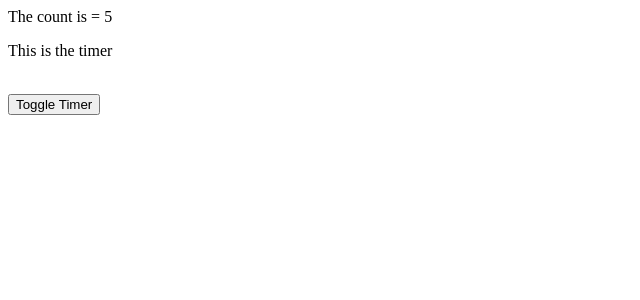
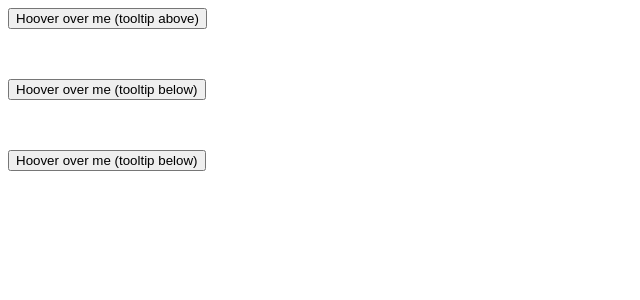
Before and after one commit to comrade369/jsCafeReact, a React app: page / in a window 1280 px wide. Shown: the top 300 px of the page, without its empty margins (0-640 px from the left). Built offline with nearby package versions, Linux system fonts and the light colour scheme.

Commit message:
10 Modules Completed

```diff
--- a/src/App.js
+++ b/src/App.js
@@ -1,12 +1,12 @@
 
 import React from "react";
-import EffectExample from "./components/EffectExample.jsx";
+import LayoutEffectExample from "./components/LayoutEffectExample.jsx";
 
 function App() {
 
     return (
         <>
-            <EffectExample />
+            <LayoutEffectExample />
         </>
     );
 }
--- /dev/null
+++ b/src/components/ButtonWithTooltip.jsx
@@ -0,0 +1,44 @@
+
+import React from "react";
+import { useState, useRef } from "react";
+import Tooltip from "./Tooltip.jsx";
+
+function ButtonWithTooltip(props) {
+
+    const {children, tooltipcontent} = props;
+
+    // using useState to store position of button in variable.
+    const [targetPositions, setPositions] = useState();
+
+    // using useRef to get the coordinates of the button.
+    const buttonRef = useRef(null);
+
+    const handleMouseEnter = () => {
+        // get positions
+        const rect = buttonRef.current.getBoundingClientRect();
+        setPositions({
+            left: rect.left,
+            top: rect.top,
+            right: rect.right,
+            bottom: rect.bottom,
+        });
+    }
+
+    return (
+        <>
+            <button
+                onPointerEnter={handleMouseEnter}
+                onPointerLeave={function() {
+                    setPositions(null);
+                }}
+            >
+                {children}
+            </button>
+
+            {targetPositions && <Tooltip targetPositions={targetPositions}>{tooltipcontent}</Tooltip>}
+        </>
+    );
+
+}
+
+export default ButtonWithTooltip;
--- /dev/null
+++ b/src/components/LayoutEffectExample.jsx
@@ -0,0 +1,65 @@
+// learning about useLayoutEffect, difference between useEffect and useLayoutEffect, createPortal, ...etc.
+
+import React, {useLayoutEffect, useEffect} from "react";
+import ButtonWithTooltip from "./ButtonWithTooltip.jsx";
+
+function LayoutEffectExample() {
+
+
+    // useLayoutEffect only used at the places, where we want to make some calculations
+    // of any element, before the elements appear on the screen.
+    // It helps us avoid lags and jitters in our applications.
+    // useLayoutEffect(function() {
+    //     console.log("I am useLayoutEffect");
+    // });
+
+    // useEffect(function() {
+    //     console.log("I am useEffect");
+    // });
+
+    // return (
+    //     <h1>useLayoutEffect runs before any thing reprints in the browser, and before any useEffect.</h1>
+    // );
+
+    // Example of useLayoutEffect.
+    return (
+        <>
+            <ButtonWithTooltip
+                tooltipcontent={
+                    <div>
+                        This tooltip does not fit above the button.
+                        <br />
+                        This is why it's displayed below instead!
+                    </div>
+                }
+            >
+                Hoover over me (tooltip above)
+            </ButtonWithTooltip>
+
+            <div style={{height: 50}} />
+
+            <ButtonWithTooltip
+                tooltipcontent={
+                    <div>This tooltip fits above the button</div>
+                }
+            >
+                Hoover over me (tooltip below)
+            </ButtonWithTooltip>
+
+            <div style={{height: 50}} />
+
+            <ButtonWithTooltip
+                tooltipcontent={
+                    <div>This tooltip fits above the button</div>
+                }
+            >
+                Hoover over me (tooltip below)
+            </ButtonWithTooltip>
+
+        </>
+
+    );
+
+}
+
+export default LayoutEffectExample;
--- /dev/null
+++ b/src/components/Tooltip.jsx
@@ -0,0 +1,62 @@
+import React, {useRef, useLayoutEffect, useState} from "react";
+import { createPortal } from "react-dom";
+
+function Tooltip(props) {
+
+    const {children, targetPositions} = props;
+    const {left, top, right, bottom} = targetPositions;
+
+    const tooltipRef = useRef(null);
+
+    const [tooltipHeight, setTooltipHeight] = useState(0);
+
+    let x = 0;
+    let y = 0;
+
+    let now = performance.now();
+    while (performance.now() - now < 100) {
+        // Do nothing for a bit...
+        // This is the render blocking code
+        // This blocks code for 100 milli seconds.
+
+    }
+
+    if (targetPositions !== null) {
+        x = left;
+        y = top - tooltipHeight;
+
+        if (y < 0) {
+            y = bottom;
+        }
+    }
+
+    // we use useLayoutEffect instead of useEffect to avoid jitters.
+    // Because useEffect runs after renders.
+    // useEffect runs after the component mount.
+    // but useLayoutEffect runs before the component mount.
+    useLayoutEffect(function() {
+        const {height} = tooltipRef.current.getBoundingClientRef();
+        console.log(height);
+        setTooltipHeight(height);
+    });
+
+    const toolTipStyle = {
+        position: "absolute",
+        pointerEvents: "none",
+        left: 0,
+        top: 0,
+        transform: `translate3d(${x}px, ${y}px, 0)`,
+    }
+
+
+    return (
+        <>
+            {
+                createPortal(<div style={toolTipStyle}>{children}</div>, document.body)
+            }
+
+        </>
+    );
+}
+
+export default Tooltip;
```
